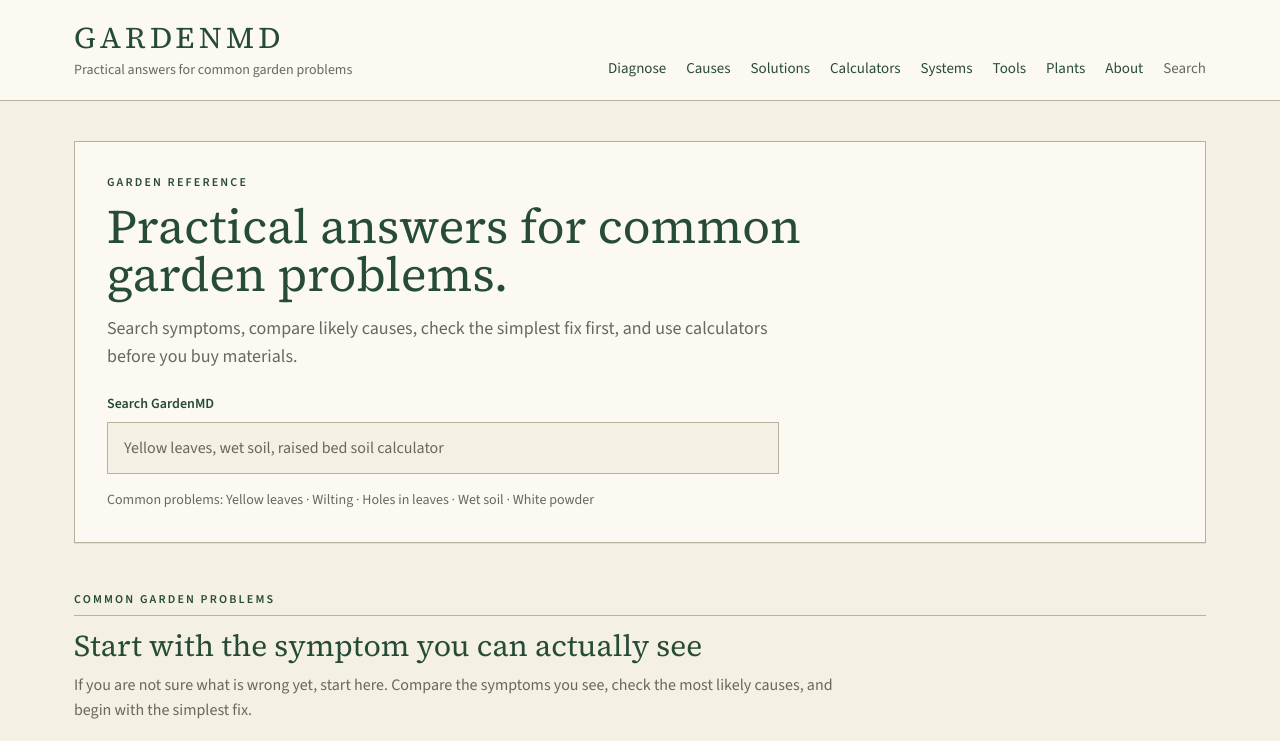
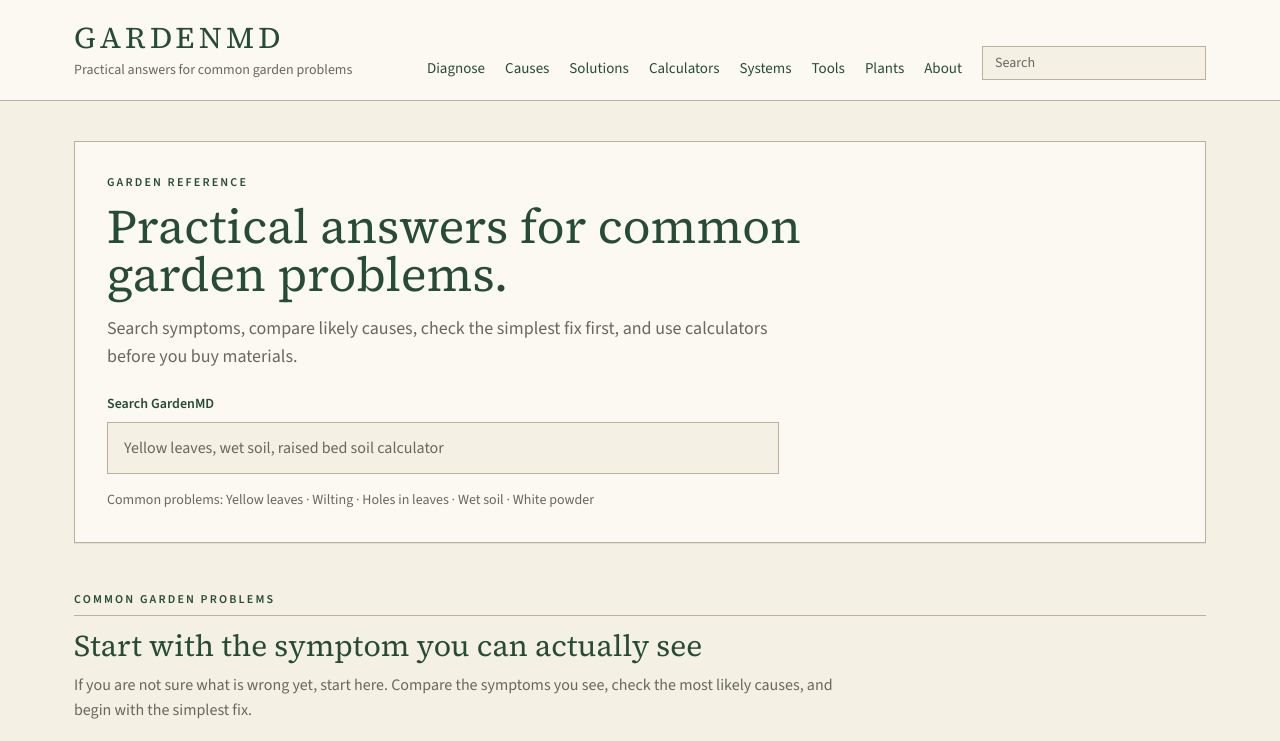
Before and after one commit to beardednotary/the-garden-md, a Next.js app: page / in a window 1280 px wide. Shown: the top 741 px of the page. Built offline with nearby package versions, Linux system fonts and the light colour scheme.

Commit message:
Built out search bar

```diff
--- a/app/page.tsx
+++ b/app/page.tsx
@@ -1,5 +1,6 @@
 import Link from "next/link";
 import { CardGrid } from "@/components/CardGrid";
+import { SearchBox } from "@/components/SearchBox";
 import { SectionHeading } from "@/components/SectionHeading";
 import { calculators, symptoms, systems, tools } from "@/lib/content";
 
@@ -14,17 +15,9 @@ export default function HomePage() {
         <p className="mt-4 max-w-2xl text-lg text-muted">
           Search symptoms, compare likely causes, check the simplest fix first, and use calculators before you buy materials.
         </p>
-        <form className="mt-6 max-w-2xl">
-          <label htmlFor="search" className="mb-2 block text-sm font-semibold text-green-dark">
-            Search GardenMD
-          </label>
-          <input
-            id="search"
-            type="search"
-            placeholder="Yellow leaves, wet soil, raised bed soil calculator"
-            className="w-full border border-border bg-paper px-4 py-3 text-ink outline-none placeholder:text-muted"
-          />
-        </form>
+        <div className="mt-6 max-w-2xl">
+          <SearchBox variant="hero" />
+        </div>
         <p className="mt-4 text-sm text-muted">
           Common problems:{" "}
           {["Yellow leaves", "Wilting", "Holes in leaves", "Wet soil", "White powder"].map((item, index) => (
--- /dev/null
+++ b/components/SearchBox.tsx
@@ -0,0 +1,102 @@
+"use client";
+
+import Link from "next/link";
+import { useRouter } from "next/navigation";
+import { useEffect, useRef, useState } from "react";
+import { searchSite, type SearchEntry } from "@/lib/searchIndex";
+
+export function SearchBox({
+  variant = "hero",
+  placeholder = "Yellow leaves, wet soil, raised bed soil calculator"
+}: {
+  variant?: "hero" | "compact";
+  placeholder?: string;
+}) {
+  const router = useRouter();
+  const [query, setQuery] = useState("");
+  const [open, setOpen] = useState(false);
+  const containerRef = useRef<HTMLDivElement>(null);
+
+  const results: SearchEntry[] = searchSite(query);
+
+  useEffect(() => {
+    function handleClickOutside(event: MouseEvent) {
+      if (containerRef.current && !containerRef.current.contains(event.target as Node)) {
+        setOpen(false);
+      }
+    }
+    document.addEventListener("mousedown", handleClickOutside);
+    return () => document.removeEventListener("mousedown", handleClickOutside);
+  }, []);
+
+  function goToResult(entry: SearchEntry) {
+    setOpen(false);
+    setQuery("");
+    router.push(entry.href);
+  }
+
+  function handleSubmit(event: React.FormEvent) {
+    event.preventDefault();
+    if (results[0]) {
+      goToResult(results[0]);
+    }
+  }
+
+  function handleKeyDown(event: React.KeyboardEvent) {
+    if (event.key === "Escape") {
+      setOpen(false);
+    }
+  }
+
+  const inputClasses =
+    variant === "hero"
+      ? "w-full border border-border bg-paper px-4 py-3 text-ink outline-none placeholder:text-muted"
+      : "w-48 border border-border bg-paper px-3 py-1.5 text-sm text-ink outline-none placeholder:text-muted md:w-56";
+
+  return (
+    <div ref={containerRef} className="relative">
+      <form onSubmit={handleSubmit}>
+        {variant === "hero" && (
+          <label htmlFor="search" className="mb-2 block text-sm font-semibold text-green-dark">
+            Search GardenMD
+          </label>
+        )}
+        <input
+          id={variant === "hero" ? "search" : undefined}
+          type="search"
+          value={query}
+          onChange={(event) => {
+            setQuery(event.target.value);
+            setOpen(true);
+          }}
+          onFocus={() => setOpen(true)}
+          onKeyDown={handleKeyDown}
+          placeholder={placeholder}
+          className={inputClasses}
+          autoComplete="off"
+        />
+      </form>
+      {open && results.length > 0 && (
+        <ul className="absolute z-10 mt-1 w-full min-w-[260px] border border-border bg-paper-light shadow-panel">
+          {results.map((entry) => (
+            <li key={entry.href}>
+              <Link
+                href={entry.href}
+                onClick={() => goToResult(entry)}
+                className="flex items-center justify-between gap-3 px-4 py-2 text-sm text-ink hover:bg-paper"
+              >
+                <span>{entry.title}</span>
+                <span className="text-xs uppercase tracking-[0.1em] text-muted">{entry.category}</span>
+              </Link>
+            </li>
+          ))}
+        </ul>
+      )}
+      {open && query.trim() && results.length === 0 && (
+        <div className="absolute z-10 mt-1 w-full min-w-[260px] border border-border bg-paper-light p-4 text-sm text-muted shadow-panel">
+          No matches yet. Try a different word.
+        </div>
+      )}
+    </div>
+  );
+}
--- a/components/layout/Header.tsx
+++ b/components/layout/Header.tsx
@@ -1,4 +1,5 @@
 import Link from "next/link";
+import { SearchBox } from "@/components/SearchBox";
 
 const navItems = [
   { href: "/diagnose", label: "Diagnose" },
@@ -23,14 +24,16 @@ export function Header() {
             Practical answers for common garden problems
           </div>
         </Link>
+        <div className="flex flex-col gap-3 md:flex-row md:items-end md:gap-5">
           <nav aria-label="Primary navigation" className="flex flex-wrap gap-x-5 gap-y-2 text-[15px]">
             {navItems.map((item) => (
               <Link key={item.href} href={item.href} className="text-green-dark underline-offset-4 hover:underline">
                 {item.label}
               </Link>
             ))}
-          <span className="text-muted">Search</span>
           </nav>
+          <SearchBox variant="compact" placeholder="Search" />
+        </div>
       </div>
     </header>
   );
--- /dev/null
+++ b/lib/searchIndex.ts
@@ -0,0 +1,100 @@
+import { calculators, causes, plants, solutions, symptoms, systems, tools } from "@/lib/content";
+
+export type SearchEntry = {
+  href: string;
+  title: string;
+  category: string;
+  keywords: string;
+};
+
+function buildIndex(): SearchEntry[] {
+  const entries: SearchEntry[] = [];
+
+  for (const entry of symptoms) {
+    entries.push({
+      href: `/diagnose/${entry.slug}`,
+      title: entry.name,
+      category: "Diagnose",
+      keywords: [entry.name, ...entry.aliases, entry.description].join(" ").toLowerCase()
+    });
+  }
+  for (const entry of causes) {
+    entries.push({
+      href: `/causes/${entry.slug}`,
+      title: entry.name,
+      category: "Cause",
+      keywords: [entry.name, entry.description].join(" ").toLowerCase()
+    });
+  }
+  for (const entry of solutions) {
+    entries.push({
+      href: `/solutions/${entry.slug}`,
+      title: entry.name,
+      category: "Solution",
+      keywords: [entry.name, entry.summary].join(" ").toLowerCase()
+    });
+  }
+  for (const entry of tools) {
+    entries.push({
+      href: `/tools/${entry.slug}`,
+      title: entry.name,
+      category: "Tool",
+      keywords: [entry.name, entry.featuredProduct, ...entry.useCases].join(" ").toLowerCase()
+    });
+  }
+  for (const entry of plants) {
+    entries.push({
+      href: `/plants/${entry.slug}`,
+      title: entry.name,
+      category: "Plant",
+      keywords: [entry.name, entry.summary].join(" ").toLowerCase()
+    });
+  }
+  for (const entry of systems) {
+    entries.push({
+      href: `/systems/${entry.slug}`,
+      title: entry.name,
+      category: "System",
+      keywords: [entry.name, entry.summary].join(" ").toLowerCase()
+    });
+  }
+  for (const entry of calculators) {
+    entries.push({
+      href: `/calculators/${entry.slug}`,
+      title: entry.name,
+      category: "Calculator",
+      keywords: [entry.name, entry.description].join(" ").toLowerCase()
+    });
+  }
+
+  return entries;
+}
+
+export const searchIndex: SearchEntry[] = buildIndex();
+
+export function searchSite(query: string, limit = 8): SearchEntry[] {
+  const q = query.trim().toLowerCase();
+  if (!q) {
+    return [];
+  }
+
+  const scored = searchIndex
+    .map((entry) => {
+      const titleLower = entry.title.toLowerCase();
+      let score = -1;
+      if (titleLower === q) {
+        score = 3;
+      } else if (titleLower.startsWith(q)) {
+        score = 2;
+      } else if (titleLower.includes(q)) {
+        score = 1;
+      } else if (entry.keywords.includes(q)) {
+        score = 0;
+      }
+      return { entry, score };
+    })
+    .filter((result) => result.score >= 0)
+    .sort((a, b) => b.score - a.score);
+
+  return scored.slice(0, limit).map((result) => result.entry);
+}
```
Lines whose indentation alone changed are shown as unchanged.
